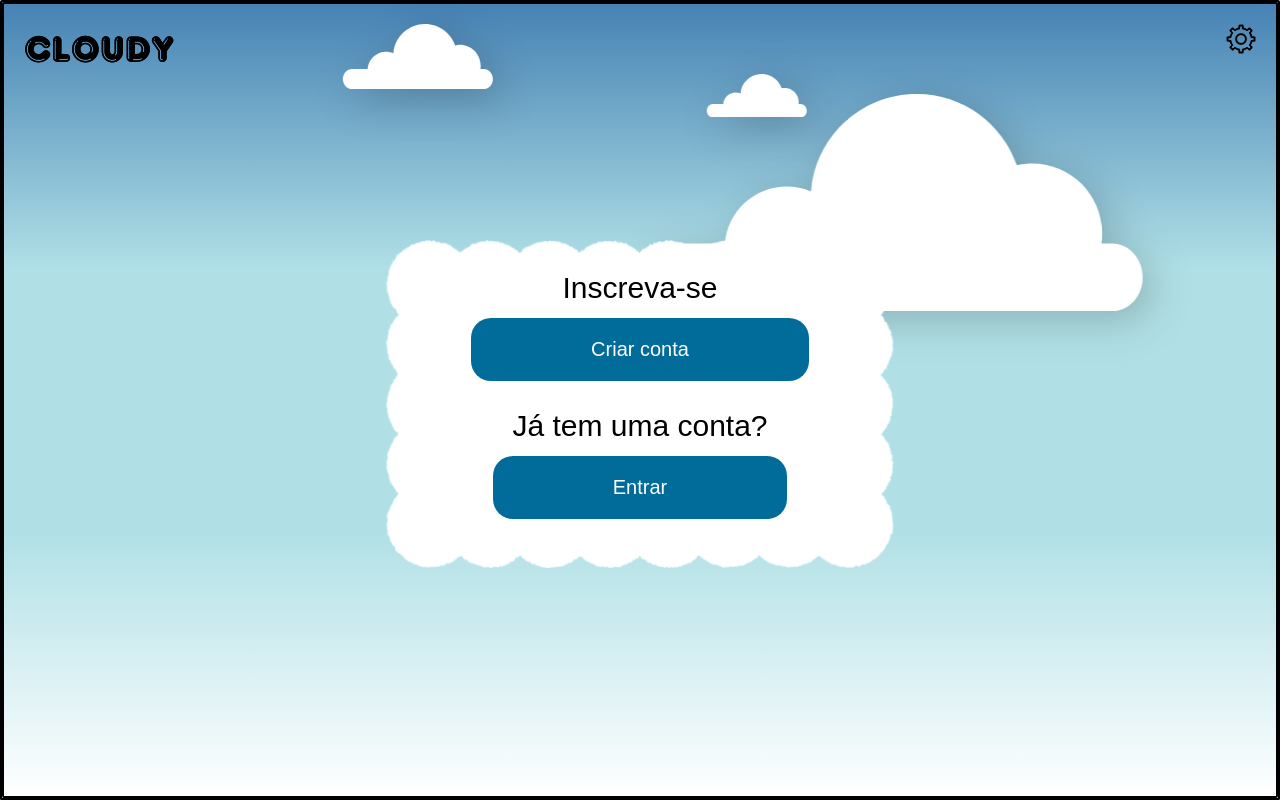
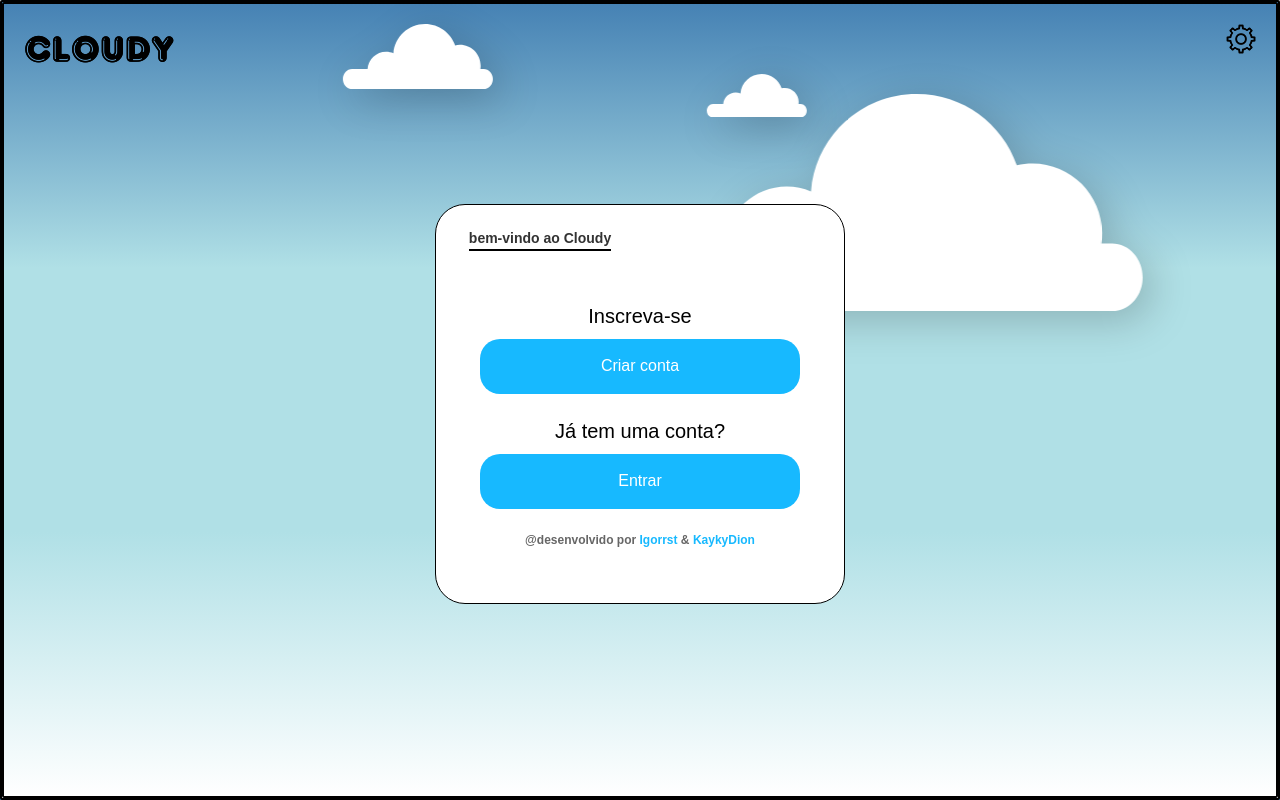
Before and after one commit to Igorrst/Cloudy, a React (Vite) app: page / in a window 1280 px wide. Built offline with nearby package versions, Linux system fonts and the light colour scheme.

Commit message:
creating subscription box and updating styles

```diff
--- a/src/components/Buttons/styles.ts
+++ b/src/components/Buttons/styles.ts
@@ -1,14 +1,20 @@
 import styled from 'styled-components';
 
 export const PrimaryButton = styled.button`
-  background-color: #016b99;
+  background-color: rgb(23, 185, 255);
   color: #fff;
   padding: 20px 120px;
-  font-size: 20px;
+  font-size: 16px;
   border: none;
   border-radius: 20px;
   cursor: pointer;
   margin-bottom: 22px;
+
+  width: 320px;
+  height: 55px;
+  display: flex;
+  align-items: center;
+  justify-content: center;
 
   &:hover {
     background-color: #007bbd;
--- a/src/pages/Signup/index.tsx
+++ b/src/pages/Signup/index.tsx
@@ -1,5 +1,5 @@
 import { useNavigate } from 'react-router-dom';
-import { SignupContainer, ButtonContainer, ButtonLabel, ScreenCloudy } from './styles';
+import { SignupContainer, CloudyBox, ButtonContainer, ButtonLabel, ScreenCloudy } from './styles';
 import LogoType from '../../components/Logo';
 import Configurations from '../../components/Configurations';
 import PrimaryButton from '../../components/Buttons/PrimaryButton';
@@ -12,23 +12,35 @@ const Signup: React.FC = () => {
   };
 
   const handleLogin = () => {
-    navigate('/Login');
+    navigate('/login');
   };
 
   return (
     <SignupContainer>
       <LogoType />
+      <CloudyBox>
         <ScreenCloudy>
           <ButtonContainer>
+            <h2>bem-vindo ao Cloudy</h2>
             <ButtonLabel>Inscreva-se</ButtonLabel>
-          { }
             <PrimaryButton text="Criar conta" onClick={handleCreateAccount} />
             <ButtonLabel>Já tem uma conta?</ButtonLabel>
             <PrimaryButton text="Entrar" onClick={handleLogin} />
+            <h3>
+              @desenvolvido por{' '}
+              <a href="https://github.com/Igorrst" target="_blank" rel="noopener noreferrer">
+                Igorrst
+              </a>{' '}
+              &{' '}
+              <a href="https://github.com/KaykyDion" target="_blank" rel="noopener noreferrer">
+                KaykyDion
+              </a>
+            </h3>
           </ButtonContainer>
         </ScreenCloudy>
+      </CloudyBox >
       <Configurations />
-    </SignupContainer>
+    </SignupContainer >
   );
 };
 
--- a/src/pages/Signup/styles.ts
+++ b/src/pages/Signup/styles.ts
@@ -1,5 +1,4 @@
 import styled from 'styled-components';
-import backgroundCloudy from '../../assets/background-cloudy.png';
 
 export const SignupContainer = styled.div`
   display: flex;
@@ -17,13 +16,9 @@ export const ScreenCloudy = styled.div`
   flex-direction: column;
   justify-content: center;
   padding: 25px 100px;
-  background-image: url(${backgroundCloudy});
-  background-size: cover;
-  background-position: center;
-
-  @media (max-width: 768px) {
-    padding: 2px 34px;
-  }
+  background: none;
+  width: 100%;
+  height: 100%;
 `;
 
 export const ButtonContainer = styled.div`
@@ -31,11 +26,38 @@ export const ButtonContainer = styled.div`
   flex-direction: column;
   align-items: center;
   margin-bottom: 2px;
-  top: 8px;
+  margin-top: 20px;
+  position: relative;
+
+h2 {
+  font-size: 14px;
+  color: #333;
+  margin: 0;
+  position: relative;
+  left: -100px;
+  top: -50px;
+  border-bottom: 2px solid black;
+}
+
+h3 {
+  font-size: 12px;
+  color: #666;
+  text-align: center;
+
+  a {
+    color: rgb(23, 185, 255);
+    text-decoration: none;
+    font-weight: bold;
+    transition: color 0.3s ease;
+
+    &:hover {
+      color: #007bbd;
+  }
+}
 `;
 
 export const ButtonLabel = styled.span`
-  font-size: 30px;
+  font-size: 20px;
   color: #000;
   margin-bottom: 8px;
 
@@ -43,3 +65,27 @@ export const ButtonLabel = styled.span`
     font-size: 24px;
   }
 `;
+
+export const CloudyBox = styled.div`
+  width: 410px;
+  height: 400px;
+  background-color: white;
+  border-radius: 30px;
+  position: relative;
+  border: 1px solid black;
+
+  @media (max-width: 1024px) {
+    width: 480px;
+    height: 380px;
+  }
+
+  @media (max-width: 768px) {
+    width: 400px;
+    height: 320px;
+  }
+
+  @media (max-width: 480px) {
+    width: 320px;
+    height: 280px;
+  }
+`;
```
Lines whose indentation alone changed are shown as unchanged.
